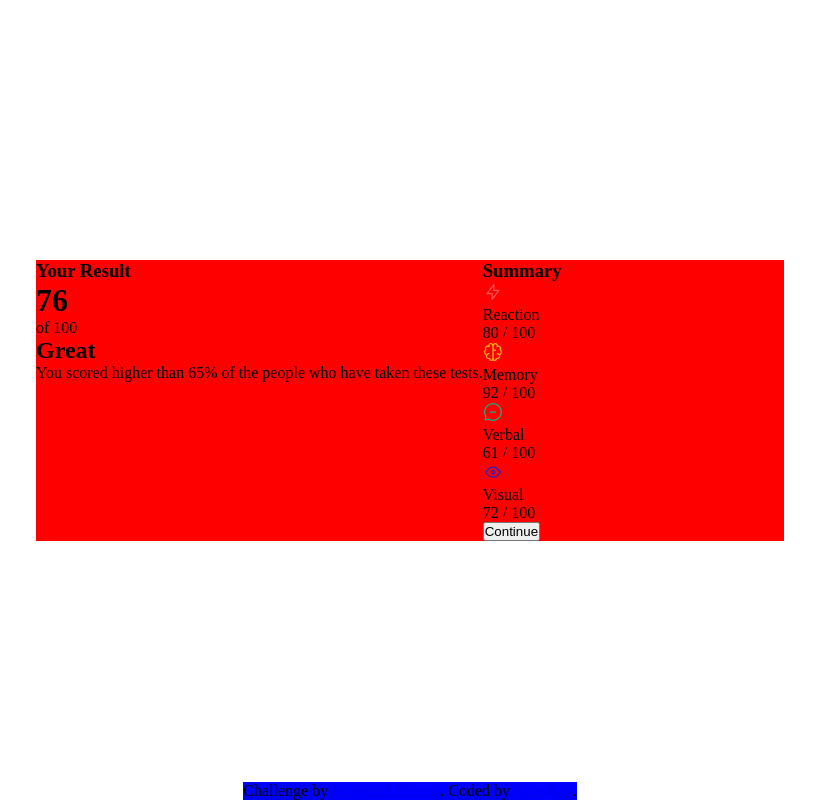
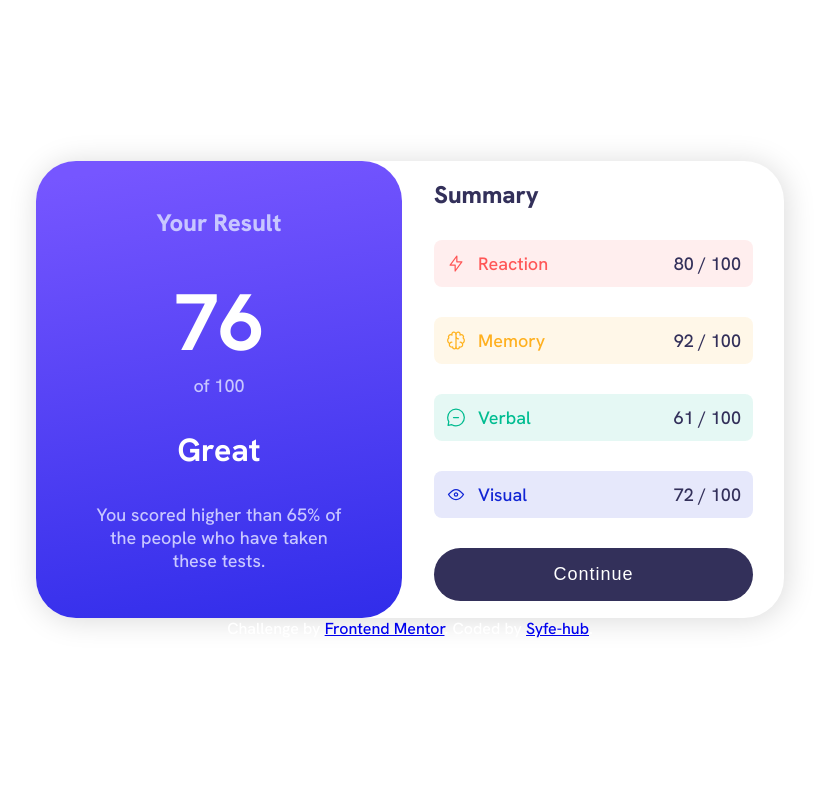
Before and after one commit to syfe-hub/results-summary, a plain HTML site: page index.html in a window 1280 px wide. Shown: the whole page, without its empty margins (230-1053 px from the left). Drawn offline with Linux system fonts and the light colour scheme.

Commit message:
Add files via upload

```diff
--- a/style.css
+++ b/style.css
@@ -1,41 +1,184 @@
-* {padding: 0;  margin: 0;}
-
+* {
+  padding: 0;
+  margin: 0;
+}
+:root {
+  --Light-lavender: #c8c7ff;
+  --Dark-gray-blue: #33305a;
+  --Cobalt-blue: #1125d4;
+  --Light-red: #ff5757;
+  --Orangey-yellow: #ffb01f;
+  --Green-tea: #00bd91;
+  font-family: Hanken Grotesk;
+  text-align: center;
+  color: white;
+}
+p {
+  font-size: 1.125rem;
+  color: var(--Light-lavender);
+}
+h1 {
+  font-size: 5rem;
+}
+h2 {
+  font-size: 2rem;
+}
+h3 {
+  color: var(--Light-lavender);
+  font-size: 1.5rem;
+  font-weight: 800;
+}
 body {
   display: flex;
-  height: 100vh;
-
-flex-direction: column;
-justify-content: center;
- align-items: center;
-
+  min-width: 100vw;
+  min-height: 100vh;
+  align-items: center;
+  justify-content: center;
+  flex-direction: column;
 }
-
 main {
   display: flex;
   width: 748px;
-
- background-color: red;
-
-
+  align-items: center;
+  gap: 32px;
+  border-radius: 40px;
+  box-shadow: 2px 2px 30px 0px rgba(0, 0, 0, 0.15);
+}
+.result {
+  display: flex;
+  width: 266px;
+  padding: 46px 50px;
+  flex-direction: column;
+  justify-content: center;
+  align-items: center;
+  gap: 32px;
+  border-radius: 40px;
+  background: linear-gradient(
+    171deg,
+    #7656ff 4.07%,
+    #312dea 99.45%,
+    rgba(255, 255, 255, 0) 99.46%
+  );
+}
+.summary {
+  display: flex;
+  flex-direction: column;
+  justify-content: center;
+  align-items: flex-start;
+  gap: 30px;
+}
+.summary h3 {
+  color: var(--Dark-gray-blue);
+}
+.summary .info {
+  display: flex;
+  width: 295px;
+  padding: 12px;
+ justify-content: space-between;
+  border-radius: 8px;
+}
+.summary .info-icon {
+  display: flex;
+  gap:12px;
+}
+.summary .Reaction {
+  background-color: #ff57571a;
+}
+.summary .Reaction p {
+  color: var(--Light-red);
 }
 
-
-
-
-.attribution {
-background-color: blue;
-position: absolute;
-  bottom: 0;
-
+.summary .Memory {
+  background-color: #ffb01f1a;
+}
+.summary .Memory p {
+  color: var(--Orangey-yellow);
 }
 
-@media only screen and (max-width:375px) {
-  body{
+.summary .Verbal {
+  background-color: #00bd911a;
+}
+.summary .Verbal p {
+  color: var(--Green-tea);
+}
 
+.summary .Visual {
+  background-color: #1125d41a;
+}
+.summary .Visual p {
+  color: var(--Cobalt-blue);
+}
+.summary .info-result p {
+  color: var(--Dark-gray-blue);
+}
+button {
+  padding: 16px 0;
+  width:319px;
+  border-radius: 114px;
+  background-color: var(--Dark-gray-blue);
+  border: none;
+  color: white;
+  font-size: 1.125rem;
+  font-weight: 500;
+  letter-spacing: 1px;
+}
+button:hover {
+  background: linear-gradient(183deg, #7656ff -8.17%, #312dea 97.74%);
+  cursor: pointer;
+}
+.footer {
+  position: fixed;
+  bottom: 0;
+  color: var(--Dark-gray-blue);
+  margin: 15px;
+}
+.footer a:link,
+a:visited {
+  text-decoration: none;
+  color: var(--Cobalt-blue);
+  cursor: pointer;
+}
+@media only screen and (max-width: 375px) {
+
+  main {
+        flex-direction: column;
+    gap: 10px;
+       top: 0;
   }
-  .attribution {
-    position:inherit;
-    bottom: 0;
+  .result {
+    padding: 33px 37px;
+      gap: 16px;
+      border-radius: 0;
+    }
+    .summary {
+      gap: 14px;
+  }
+  p {
+    font-size: 0.875rem;
+    }
+  h1 {
+    font-size: 4rem;
+  }
+  h2 {
+    font-size: 1.125rem;
+  }
+  h3 {
 
+    font-size: 1.5rem;
+  }
+  .summary .info {
+    display: flex;
+    padding: 12px;
+    gap: 20px;
+    border-radius: 8px;
     }
+    button{
+      padding: 16px 98px;
+      border-radius: 114px;
+      font-size: 1.125rem;
+      }
+      .footer {
+        position: relative;
+
+      }
 }
```
